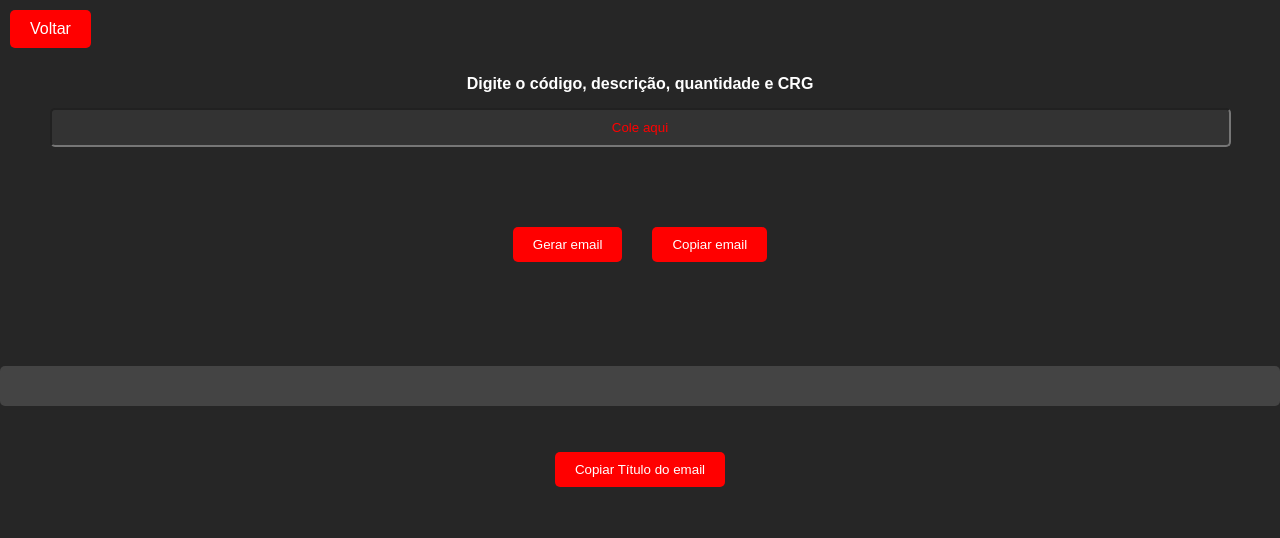
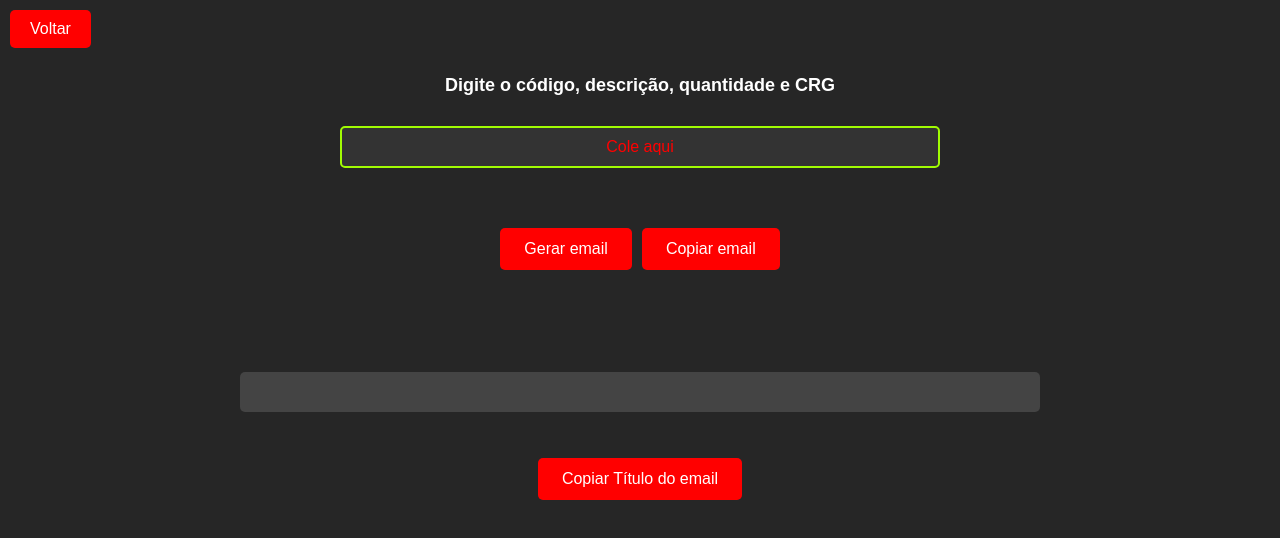
Before and after one commit to reyjack1/Gerador-de-email, a plain HTML site: page email.html in a window 1280 px wide. Drawn offline with Linux system fonts and the light colour scheme.

Commit message:
Update style.css

```diff
--- a/style.css
+++ b/style.css
@@ -1,4 +1,4 @@
-
+/* Reset global */
 * {
 	padding: 0;
 	margin: 0;
@@ -10,35 +10,44 @@ body {
 	background: #262626;
 	font-family: Arial, sans-serif;
 	color: #fff;
+	padding: 20px;
 }
 
-nav{
-	margin: 100px 100%;
+nav {
+	margin: 50px auto;
 	background: red;
+	padding: 15px;
+	border-radius: 8px;
+	width: 90%;
+	max-width: 1200px;
 }
 
 .pesquisa-box {
-	display: block;
+	display: flex;
+	flex-direction: column;
 	justify-content: center;
 	align-items: center;
-	padding: 60px 20px;
-	gap: 20px;
-	margin-bottom: 10px;
+	padding: 40px 20px;
+	gap: 15px;
+	margin-bottom: 20px;
 }
 
 .pesquisa-box input {
 	color: #a1fc03;
 	text-align: center;
-	padding: 10px 500px;
-	border: 2px solid none;
+	padding: 10px;
+	width: 80%;
+	max-width: 600px;
+	border: 2px solid #a1fc03;
 	background: #333;
 	border-radius: 5px;
 	outline: none;
+	font-size: 16px;
 }
 
-.pesquisa-box h4{
+.pesquisa-box h4 {
 	padding: 15px;
-
+	font-size: 18px;
 }
 
 .pesquisa-box input::placeholder {
@@ -47,18 +56,19 @@ nav{
 }
 
 button {
-	padding: 10px 20px;
+	padding: 12px 24px;
 	color: #fff;
 	background: #ff0000;
 	border: none;
 	border-radius: 5px;
 	cursor: pointer;
-	transition: background 0.3s;
-	margin: 10px;
+	transition: background 0.3s, transform 0.2s;
+	font-size: 16px;
 }
 
 button:hover {
 	background: #cc0000;
+	transform: scale(1.05);
 }
 
 #email {
@@ -67,6 +77,10 @@ button:hover {
 	padding: 20px;
 	border-radius: 5px;
 	white-space: pre-line;
+	width: 90%;
+	max-width: 800px;
+	margin-left: auto;
+	margin-right: auto;
 }
 
 #email-container {
@@ -76,17 +90,19 @@ button:hover {
 
 #email-container span {
 	font-weight: bold;
-		color: RED;
+	color: red;
 }
 
 .btn {
 	display: flex;
 	justify-content: center;
 	gap: 10px;
+	margin-top: 10px;
 }
 
 #rma-destaque {
-		margin-top: 2px; /* Espaçamento entre o título e os botões */
+	margin-top: 10px;
 	font-weight: bold;
 	color: red;
+	font-size: 18px;
 }
```
Lines whose indentation alone changed are shown as unchanged.
